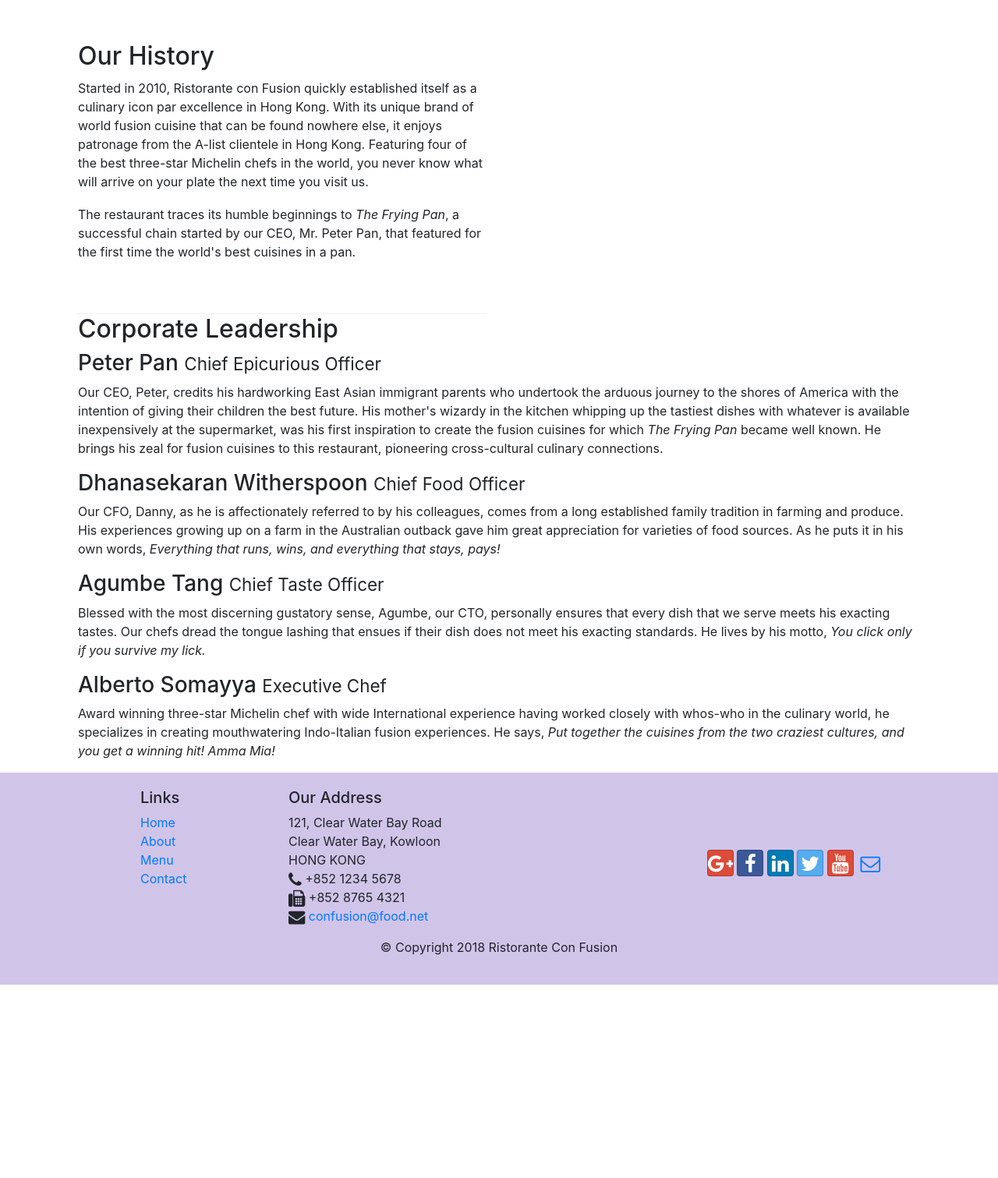
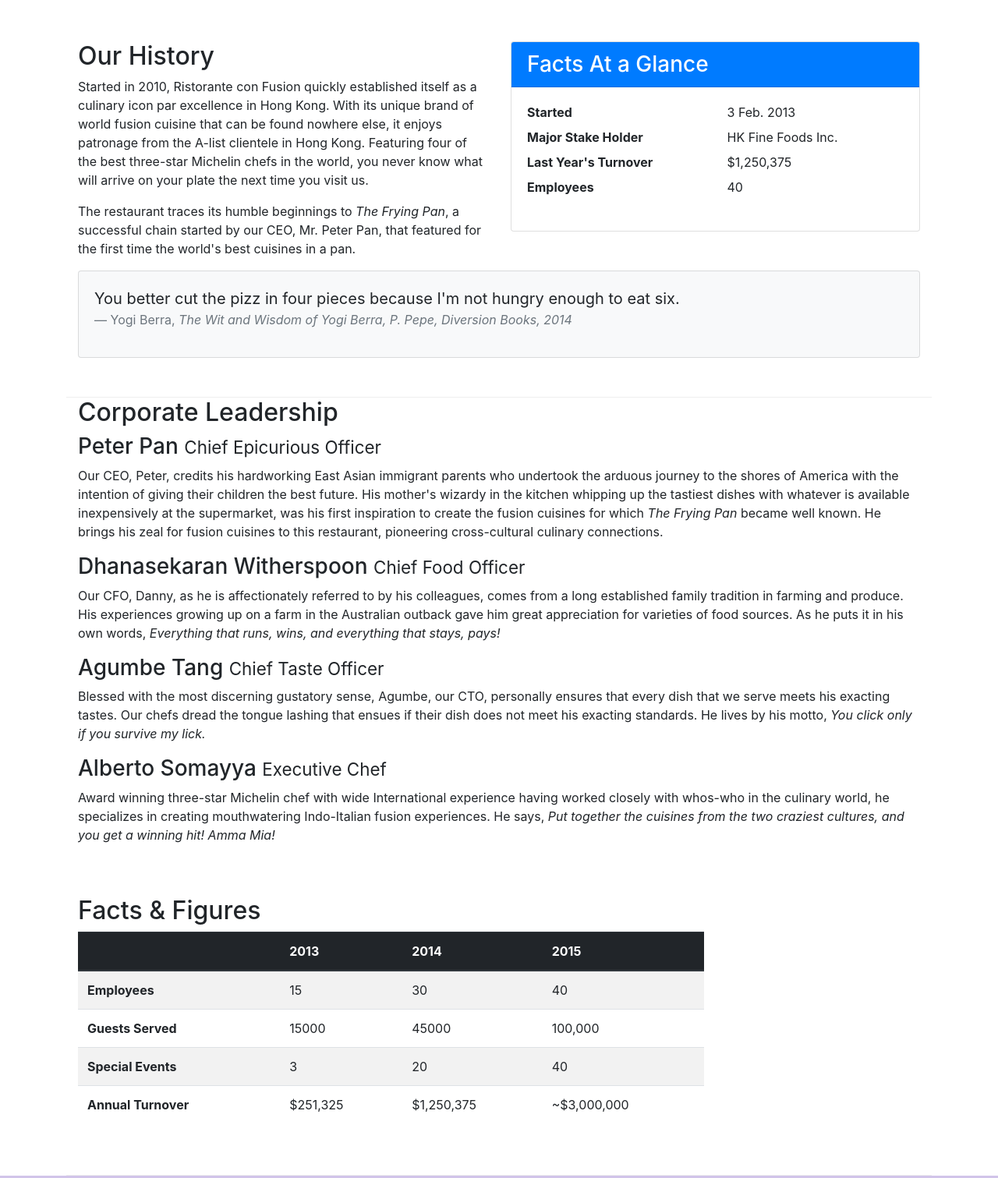
Before and after one commit to i-amritpal/Bootstrap4, a website: page aboutus.html in a window 1280 px wide. Shown: the part 437-1948 px from the top of the page at 78% size. Before the commit the page ends 1700 px from the top, so only its background shows below. Drawn offline with nearby package versions, Linux system fonts and the light colour scheme.

Commit message:
tables and cards

```diff
--- a/aboutus.html
+++ b/aboutus.html
@@ -56,14 +56,41 @@
                <h3>About Us</h3>
                <hr>
         </div>
-        <div class="col-6">
-        <div class="row row-content align-items-center">
+        <div class="row row-content">
+            <div class="col-sm-6">
                 <h2>Our History</h2>
                 <p>Started in 2010, Ristorante con Fusion quickly established itself as a culinary icon par excellence in Hong Kong. With its unique brand of world fusion cuisine that can be found nowhere else, it enjoys patronage from the A-list clientele in Hong Kong.  Featuring four of the best three-star Michelin chefs in the world, you never know what will arrive on your plate the next time you visit us.</p>
                 <p>The restaurant traces its humble beginnings to <em>The Frying Pan</em>, a successful chain started by our CEO, Mr. Peter Pan, that featured for the first time the world's best cuisines in a pan.</p>
-        </div>
-        </div>
-        <div>
+            </div>
+
+            <div class="col-sm">
+                <div class="card">
+                    <h3 class="card-header bg-primary text-white">Facts At a Glance</h3>
+                    <div class="card-body">
+                        <dl class="row">
+                            <dt class="col-6">Started</dt>
+                            <dd class="col-6">3 Feb. 2013</dd>
+                            <dt class="col-6">Major Stake Holder</dt>
+                            <dd class="col-6">HK Fine Foods Inc.</dd>
+                            <dt class="col-6">Last Year's Turnover</dt>
+                            <dd class="col-6">$1,250,375</dd>
+                            <dt class="col-6">Employees</dt>
+                            <dd class="col-6">40</dd>
+                        </dl>
+                    </div>
+                </div>
+            </div>
+
+            <div class="col-12">
+                <div class="card card-body bg-light">
+                    <blockquote class="blockquote">
+                        <p class="mb-0">You better cut the pizz in four pieces because I'm not hungry enough to eat six.</p>
+                        <footer class="blockquote-footer">Yogi Berra,
+                            <cite title="Source Title">The Wit and Wisdom of Yogi Berra, P. Pepe, Diversion Books, 2014</cite>
+                        </footer>
+                    </blockquote>
+                </div>
+            </div>
         </div>
 
 
@@ -82,6 +109,50 @@
             </div>
        </div>
 
+       <div class="row row-content">
+        <div class="col-12 col-sm-9">
+            <h2>Facts &amp; Figures</h2>
+            <div class="table-responsive">
+                <table class="table table-striped">
+                    <thead class="thead-dark">
+                        <tr>
+                            <th>&nbsp;</th>
+                            <th>2013</th>
+                            <th>2014</th>
+                            <th>2015</th>
+                        </tr>
+                    </thead>
+                    <tbody>
+                        <tr>
+                            <th>Employees</th>
+                            <td>15</td>
+                            <td>30</td>
+                            <td>40</td>
+                        </tr>
+                        <tr>
+                            <th>Guests Served</th>
+                            <td>15000</td>
+                            <td>45000</td>
+                            <td>100,000</td>
+                        </tr>
+                        <tr>
+                            <th>Special Events</th>
+                            <td>3</td>
+                            <td>20</td>
+                            <td>40</td>
+                        </tr>
+                        <tr>
+                            <th>Annual Turnover</th>
+                            <td>$251,325</td>
+                            <td>$1,250,375</td>
+                            <td>~$3,000,000</td>
+                        </tr>
+                    </tbody>
+                </table>
+            </div>
+        </div>
+        <div class="col-12 col-sm-3"></div>
+       </div>
     </div>
 
     <footer class="footer">
```
